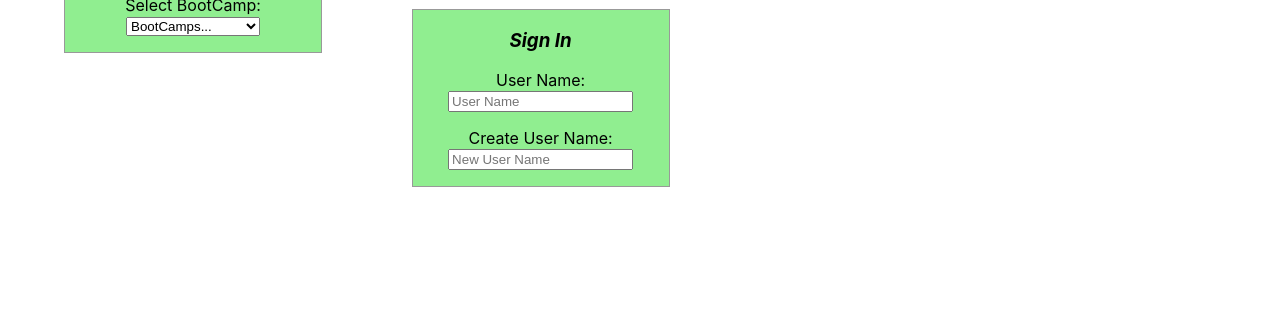
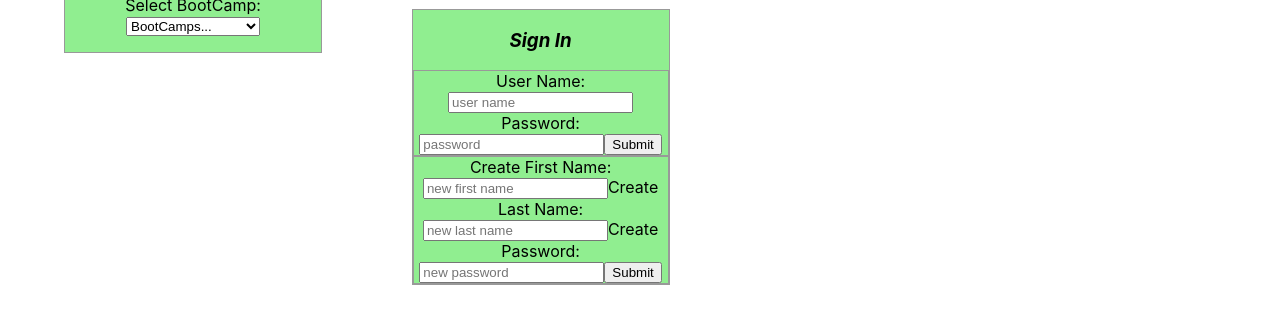
Before and after one commit to paulriverain/rateMyInstructor-frontend, a React (Create React App) app: page / in a window 1280 px wide. Shown: the part 338-662 px from the top of the page. Built offline with nearby package versions, Linux system fonts and the light colour scheme; no server answers.

Commit message:
has create feature

```diff
--- a/src/components/StudentSignin.js
+++ b/src/components/StudentSignin.js
@@ -7,8 +7,12 @@ class StudentSignin extends Component {
   render(){
 
     return (
-      <div >
-        <p>User Name: <input type="text"  placeholder="User Name"/></p>
+      <div className="SigningHolder">
+        <form>
+          User Name: <input type="text"  placeholder="user name"/>
+          Password: <input type="text"  placeholder="password"/>
+          <input type="submit" value="Submit"/>
+        </form>
       </div>
     );
   }
--- a/src/components/StudentSignup.js
+++ b/src/components/StudentSignup.js
@@ -3,12 +3,38 @@ import React, { Component } from 'react';
 
 class StudentSignup extends Component {
 
+  state = {
+    first_name: "",
+    last_name: "",
+    password: ""
+  }
+
+  handleChange = (e) => {
+    this.setState({[e.target.name]: e.target.value})
+  }
+
+  createNewStudent = (e) => {
+    e.preventDefault()
+    fetch("http://localhost:3000/api/v1/students", {
+      method: "POST",
+      headers: {
+        "Accept": "application/json",
+        "Content-Type": "application/json"
+      },
+      body: JSON.stringify(this.state)
+    })
+  }
 
   render(){
-
+    console.log(this.state)
     return (
-      <div >
-        <p>Create User Name: <input type="text"  placeholder="New User Name"/></p>
+      <div className="SigningHolder">
+        <form onSubmit={this.createNewStudent}>
+          Create First Name: <input type="text"  placeholder="new first name" name="first_name" value={this.state.first_name} onChange={this.handleChange}/>
+          Create Last Name: <input type="text"  placeholder="new last name" name="last_name" value={this.state.last_name} onChange={this.handleChange}/>
+          Create Password: <input type="password"  placeholder="new password" name="password" value={this.state.password} onChange={this.handleChange}/>
+          <input type="submit" value="Submit"/>
+        </form>
       </div>
     );
   }
--- a/src/containers/MainContainer.js
+++ b/src/containers/MainContainer.js
@@ -44,6 +44,9 @@ class MainContainer extends Component {
   handleBoot = (e) =>{
     this.setState({bootCamp: e.target.value})
   }
+
+
+
 
   //===============================================
   //=================Filter/Sort Function Helpers=======
@@ -92,8 +95,8 @@ class MainContainer extends Component {
           reviews={
             this.displayReviews().filter( review => this.state.bootCamp === review.instructor.bootcamp_name || this.state.bootCamp === "")
           } />
+          <SignInUpHolder signedIn={this.state.currentUser} />
 
-          <SignInUpHolder />
 
       </div>
     );
--- a/src/containers/SignInUpHolder.js
+++ b/src/containers/SignInUpHolder.js
@@ -6,16 +6,17 @@ import StudentSignup from '../components/StudentSignup'
 class SignInUpHolder extends Component {
 
   render(){
-
-    const signIn = <StudentSignin/>
+    // console.log(this.props);
+    const signIn = <StudentSignin />
     const signUp = <StudentSignup/>
-
+    const createBtn = <button />
 
     return (
       <div className="SignHolder" >
         <h3><i>Sign In</i></h3>
-        {signIn}
-        {signUp}
+        {this.props.signedIn == null ? signIn : ""}
+        {this.props.signedIn == null ? signUp : ""}
+
       </div>
     );
   }
--- a/src/index.css
+++ b/src/index.css
@@ -68,4 +68,9 @@ code {
   margin-right: 2%;
   margin-left: 5%;
   float: left;
+  float: bottom;
 }
+
+.SigningHolder{
+  border: 1px solid #999;
+}
```
